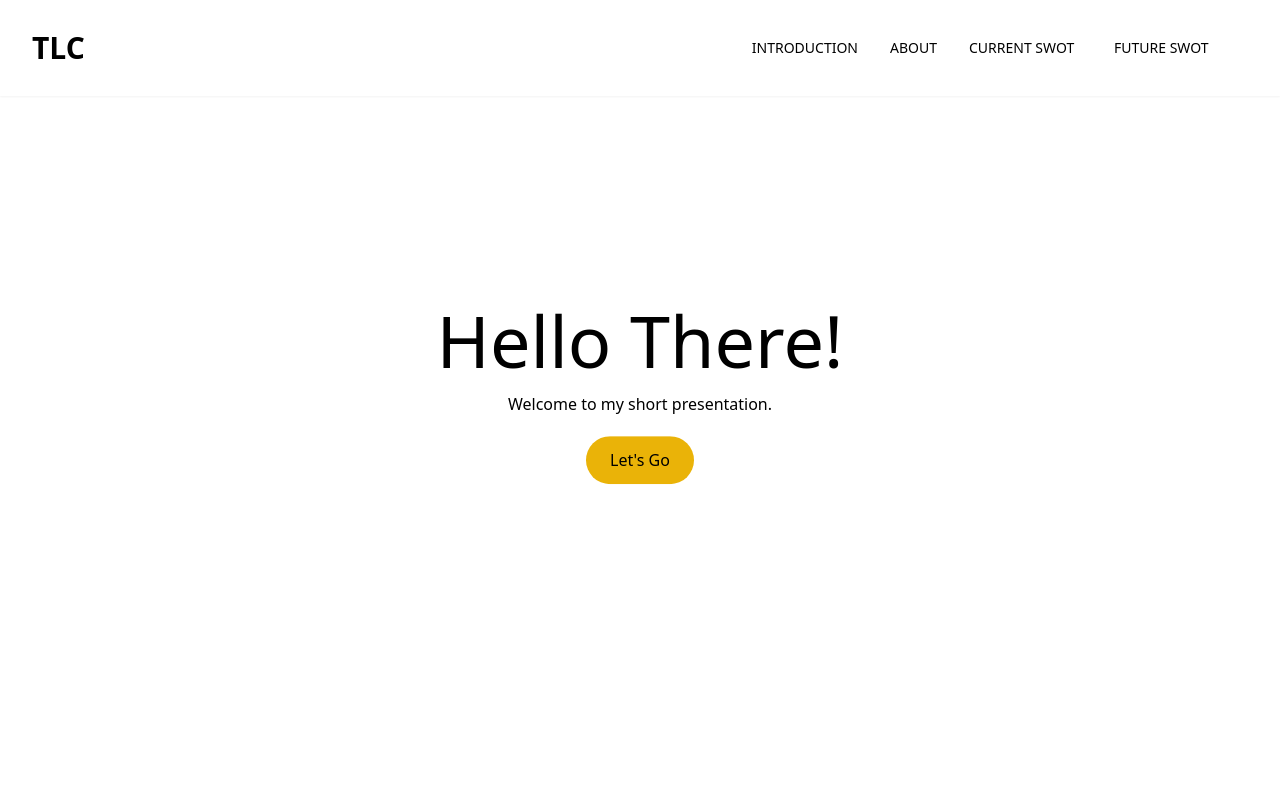
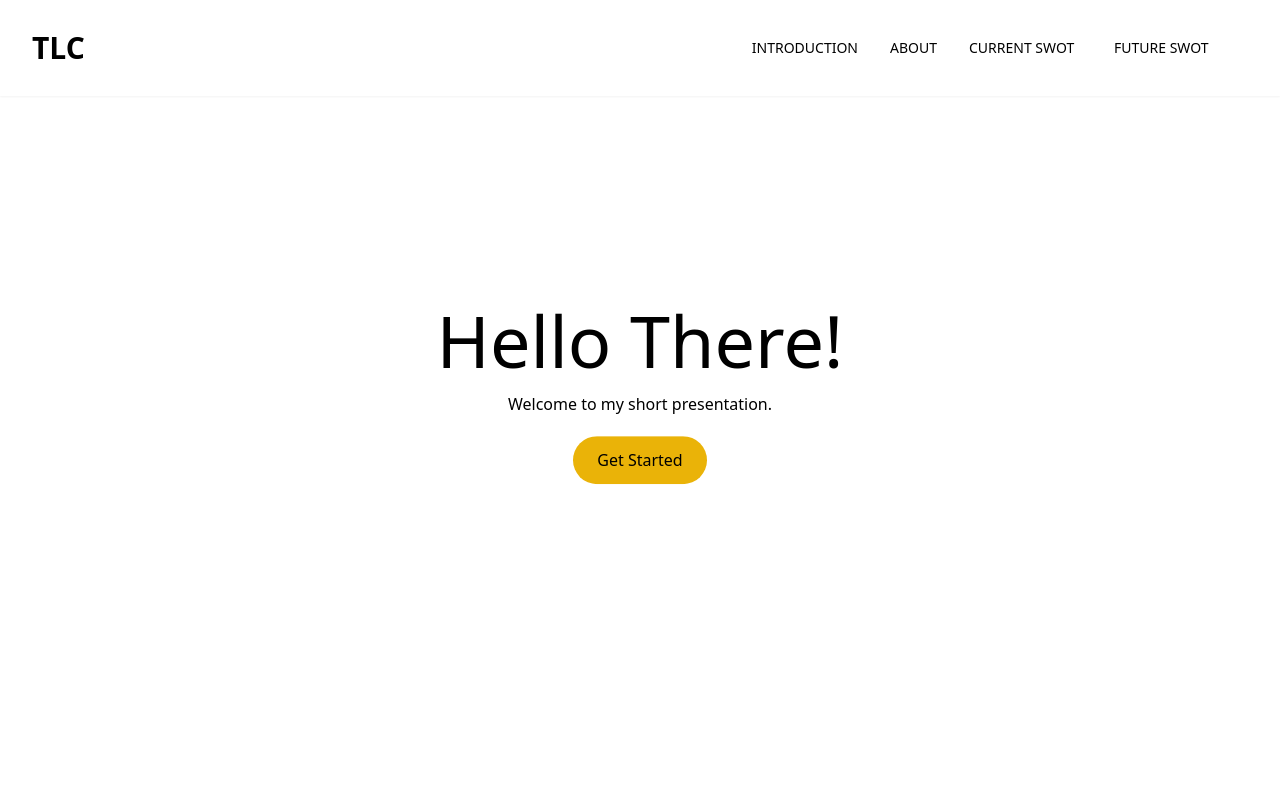
Before and after one commit to tlchambers/prostate-canceruk-presentation, a React (Create React App) app: page / in a window 1280 px wide. Shown: the top 800 px of the page. Built offline with nearby package versions, Linux system fonts and the light colour scheme.

Commit message:
added smooth scroll to button

```diff
--- a/src/components/Hero.jsx
+++ b/src/components/Hero.jsx
@@ -1,4 +1,5 @@
 import React from 'react';
+import { Link } from 'react-scroll';
 
 function Hero() {
 	return (
@@ -8,7 +9,9 @@ function Hero() {
 			</h1>
 			<p className="pt-4 pb-8">Welcome to my short presentation.</p>
 			<button className="bg-yellow-500 py-3 px-6 rounded-full transition duration-300 ease-in-out flex items-center animate-bounce">
-				Let's Go
+				<Link to="introduction" smooth={true} duration={500}>
+					Get Started
+				</Link>
 			</button>
 		</div>
 	);
```
